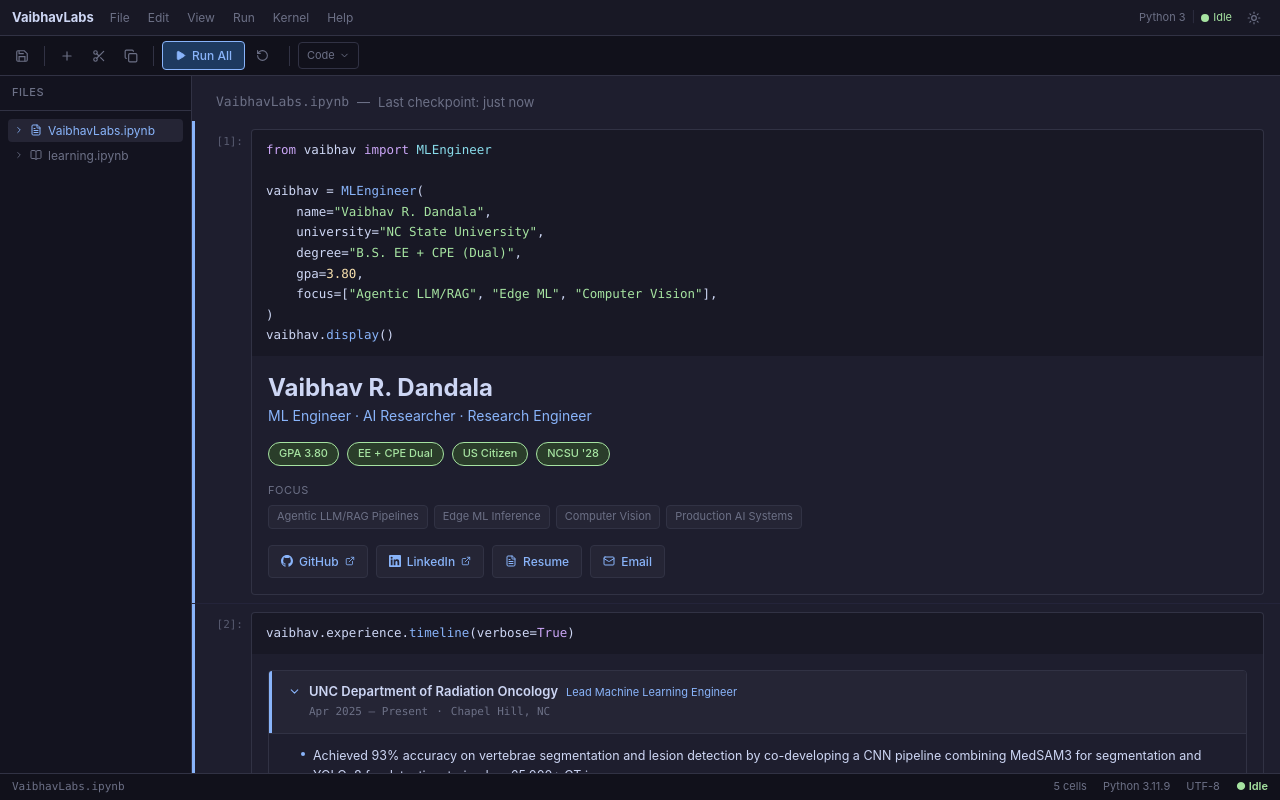
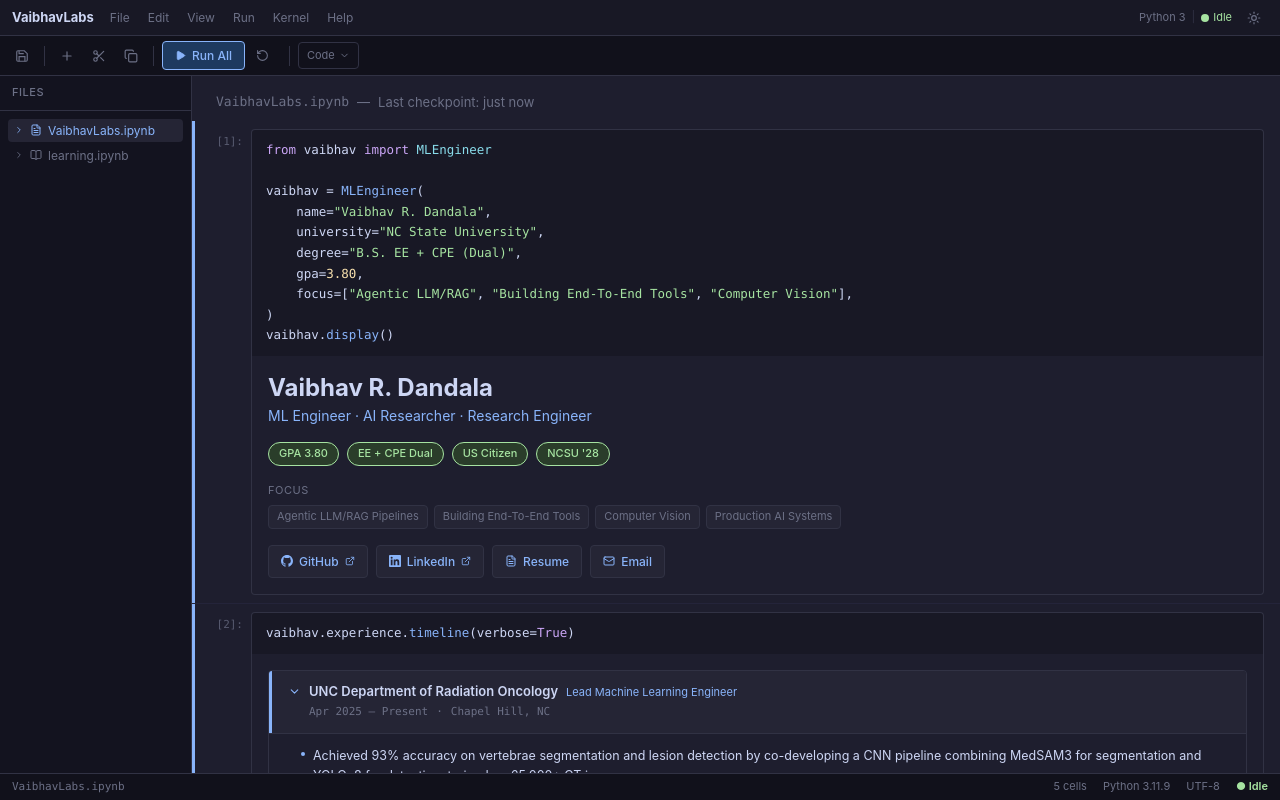
Before and after one commit to VaibhavD2006/portfolio, a Next.js app: page / in a window 1280 px wide. Built offline with nearby package versions, Linux system fonts and the light colour scheme.

Commit message:
Update focus area: Edge ML Inference → Building End-To-End Tools
Also:
- Rename tabs to VaibhavLabs/Learning with file browser navigation
- Fix auto-run loop (runs once per tab)
- Add VaibhavLabs branding in menu bar

```diff
--- a/components/JupyterShell.tsx
+++ b/components/JupyterShell.tsx
@@ -21,7 +21,7 @@
     university="NC State University",
     degree="B.S. EE + CPE (Dual)",
     gpa=3.80,
-    focus=["Agentic LLM/RAG", "Edge ML", "Computer Vision"],
+    focus=["Agentic LLM/RAG", "Building End-To-End Tools", "Computer Vision"],
 )
 vaibhav.display()`,
 
--- a/components/outputs/ProfileOutput.tsx
+++ b/components/outputs/ProfileOutput.tsx
@@ -32,7 +32,7 @@
     { text: "NCSU '28" },
   ]
 
-  const focus = ['Agentic LLM/RAG Pipelines', 'Edge ML Inference', 'Computer Vision', 'Production AI Systems']
+  const focus = ['Agentic LLM/RAG Pipelines', 'Building End-To-End Tools', 'Computer Vision', 'Production AI Systems']
 
   return (
     <div className="space-y-4">
```
